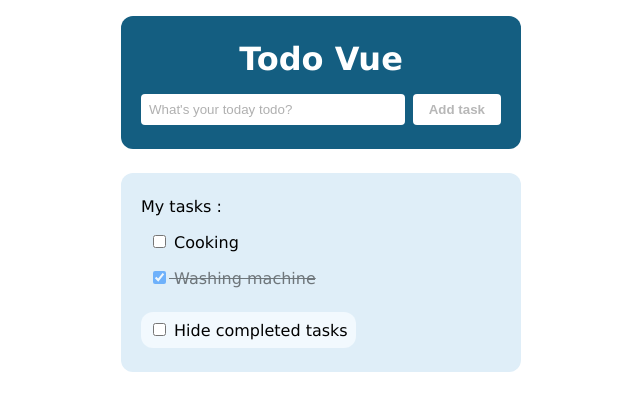
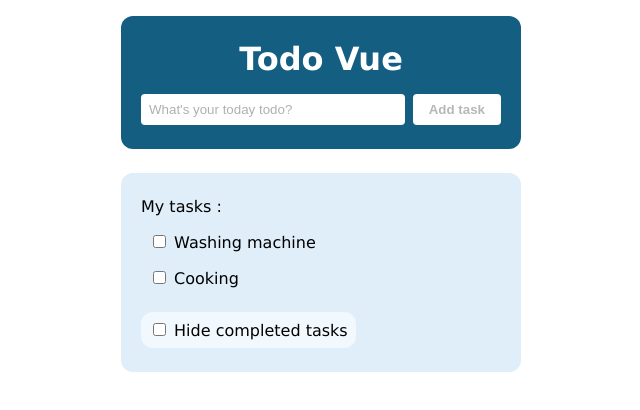
Before and after one commit to valentin-grenier/todo-vue, a Vue app: page / in a window 1280 px wide. Shown: the top 410 px of the page, without its empty margins (319-959 px from the left). Built offline with nearby package versions, Linux system fonts and the light colour scheme.

Commit message:
Renamed Checkbox to Task, fixed issue with unique identifier in data.js

```diff
--- a/src/data.js
+++ b/src/data.js
@@ -3,13 +3,13 @@ import { ref } from 'vue';
 const tasks = ref([
 	{
 		title: 'Washing machine',
-		completed: true,
-		date: Date.now(),
+		completed: false,
+		date: 1,
 	},
 	{
 		title: 'Cooking',
 		completed: false,
-		date: Date.now(),
+		date: 2,
 	},
 ]);
 
--- a/src/layouts/Main.vue
+++ b/src/layouts/Main.vue
@@ -7,13 +7,14 @@
 		<div v-else>
 			<span>My tasks :</span>
 
-			<ul v-for="task in sortTasks()">
-				<Checkbox
-					:task="task"
-					:key="task.date"
-					@check="updateTask(task, true)"
-					@uncheck="updateTask(task, false)"
-				/>
+			<ul v-for="task in sortedTasks">
+				<li :key="task.date">
+					<Task
+						:task="task"
+						@check="checkTask"
+						@uncheck="uncheckTask"
+					/>
+				</li>
 			</ul>
 
 			<label id="hide-completed">
@@ -25,26 +26,25 @@
 </template>
 
 <script setup>
-import { ref } from 'vue';
+import { ref, computed } from 'vue';
 import tasks from '../data';
-import Checkbox from '../components/Checkbox.vue';
+import Task from '../components/Task.vue';
 
 const tasksRef = ref(tasks.value);
 const hideCompleted = ref(false);
 
-const updateTask = (task, completed) => {
-	const index = tasksRef.value.findIndex((t) => t.date === task.date);
-
-	if (index !== -1) {
-		tasksRef.value[index].completed = completed;
-		tasks.value = tasksRef.value;
-	}
-
-	console.log(tasks.value[0]);
+const checkTask = (task) => {
+	task.completed = true;
+	tasksRef.value = [...tasksRef.value];
 };
 
-const sortTasks = () => {
-	const sortedTasks = tasks.value.toSorted((a, b) => {
+const uncheckTask = (task) => {
+	task.completed = false;
+	tasksRef.value = [...tasksRef.value];
+};
+
+const sortedTasks = computed(() => {
+	const sortedTasks = tasksRef.value.slice().sort((a, b) => {
 		if (a.completed === b.completed) {
 			return 0;
 		} else if (a.completed) {
@@ -54,12 +54,12 @@ const sortTasks = () => {
 		}
 	});
 
-	if (hideCompleted.value === true) {
+	if (hideCompleted.value) {
 		return sortedTasks.filter((t) => !t.completed);
 	}
 
 	return sortedTasks;
-};
+});
 
 const hideCompletedTasks = () => {
 	return (tasks.value = tasks.value.filter((task) => !task.completed));
@@ -82,6 +82,7 @@ p {
 
 ul {
 	padding-left: 0.5rem;
+	list-style: none;
 }
 
 label#hide-completed {
```
Also changed, not shown: src/components/Task.vue (renamed from src/components/Checkbox.vue).
